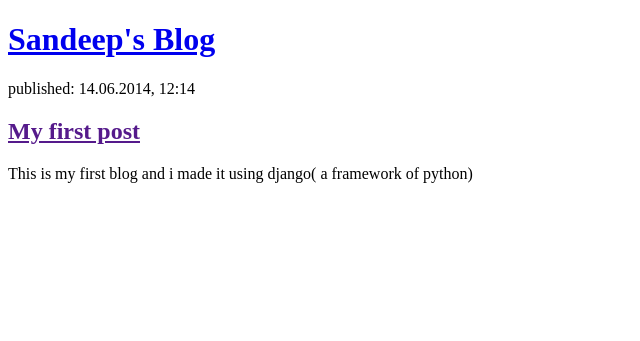
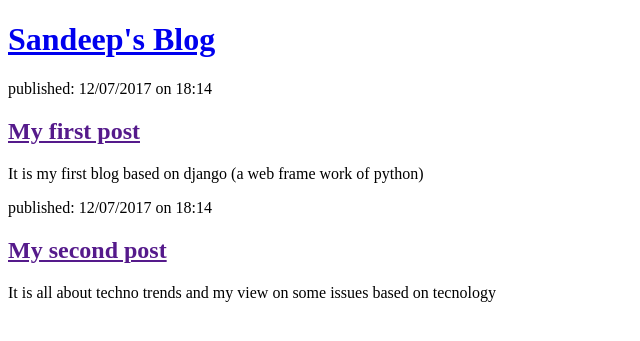
Before and after one commit to djangoadmin/my-first-django-blog, a Django app: page / in a window 1280 px wide. Shown: the top 341 px of the page, without its empty margins (0-640 px from the left). Run offline with Django 3.2, Linux system fonts and the light colour scheme.

Commit message:
Changed the HTML for the site.

```diff
--- a/blog/templates/blog/post_list.html
+++ b/blog/templates/blog/post_list.html
@@ -9,9 +9,15 @@
         </div>
 
         <div>
-            <p>published: 14.06.2014, 12:14</p>
+            <p>published: 12/07/2017 on 18:14</p>
             <h2><a href="">My first post</a></h2>
-            <p>This is my first blog and i made it using django( a framework of python)</p>
+            <p>It is my first  blog based on django (a web frame work of python)</p>
+        </div>
+
+        <div>
+            <p>published: 12/07/2017 on 18:14</p>
+            <h2><a href="">My second post</a></h2>
+            <p>It is all about techno trends and my view on some issues based on tecnology</p>
         </div>
 </body>
 </html>
--- a/blog/views.py
+++ b/blog/views.py
@@ -1,6 +1,5 @@
 from django.shortcuts import render
 
 # Create your views here.
-
 def post_list(request):
     return render(request, 'blog/post_list.html')
```
Lines whose indentation alone changed are shown as unchanged.
